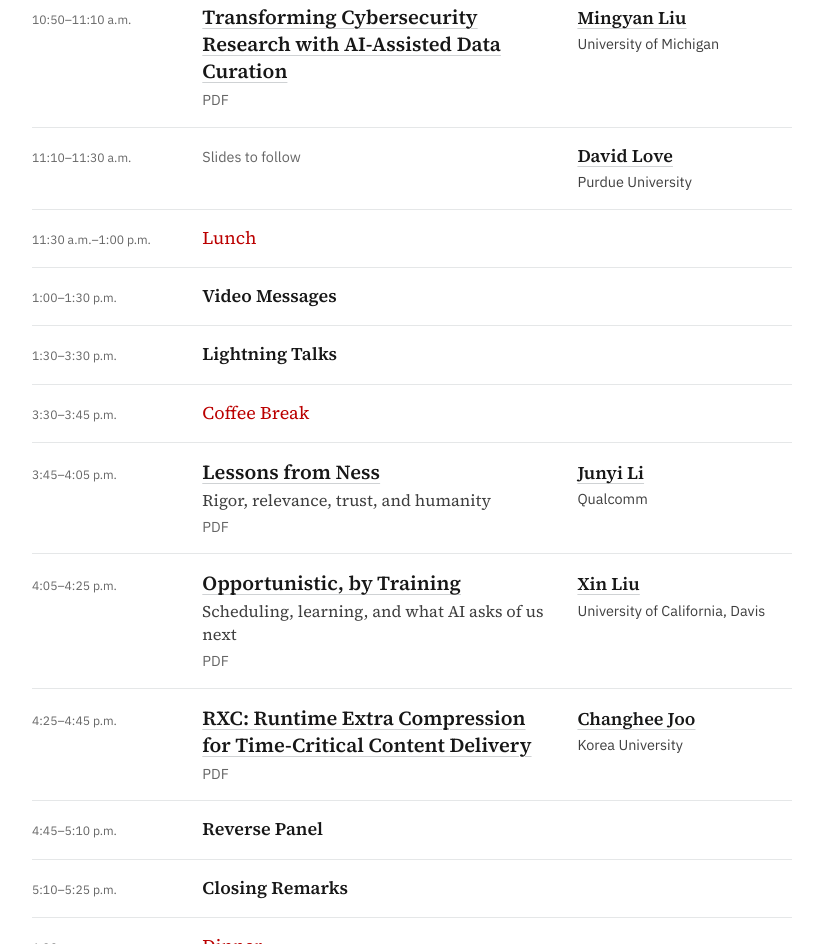
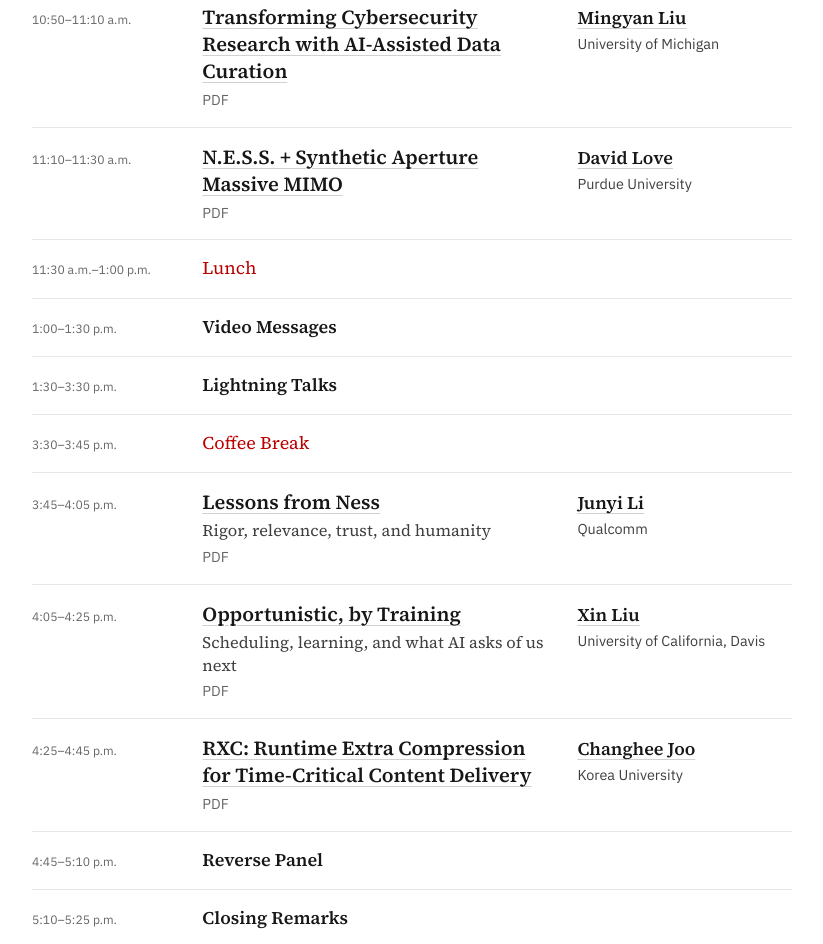
Before and after one commit to nessfest/nessfest.github.io, a plain HTML site: page index.html in a window 1280 px wide. Shown: the part 4678-5622 px from the top of the page, without its empty margins (370-1193 px from the left). Drawn offline with Linux system fonts and the light colour scheme.

Commit message:
Add David Love's NessFest slides

```diff
--- a/index.html
+++ b/index.html
@@ -285,7 +285,12 @@
             </li>
             <li>
               <time datetime="2026-11-13T11:10">11:10–11:30 a.m.</time>
-              <p class="program-slides-pending">Slides to follow</p>
+              <p class="program-talk">
+                <a class="program-talk-link" href="slides/nessfest-2026-david-love.pdf">
+                  <span class="program-talk-title">N.E.S.S. + Synthetic Aperture Massive MIMO</span>
+                  <span class="program-talk-format">PDF</span>
+                </a>
+              </p>
               <div class="program-speaker">
                 <a class="speaker-link" href="https://engineering.purdue.edu/~djlove/" target="_blank" rel="noopener noreferrer">David Love</a>
                 <span class="speaker-affiliation">Purdue University</span>
```
Also changed, not shown: 1 other file.
